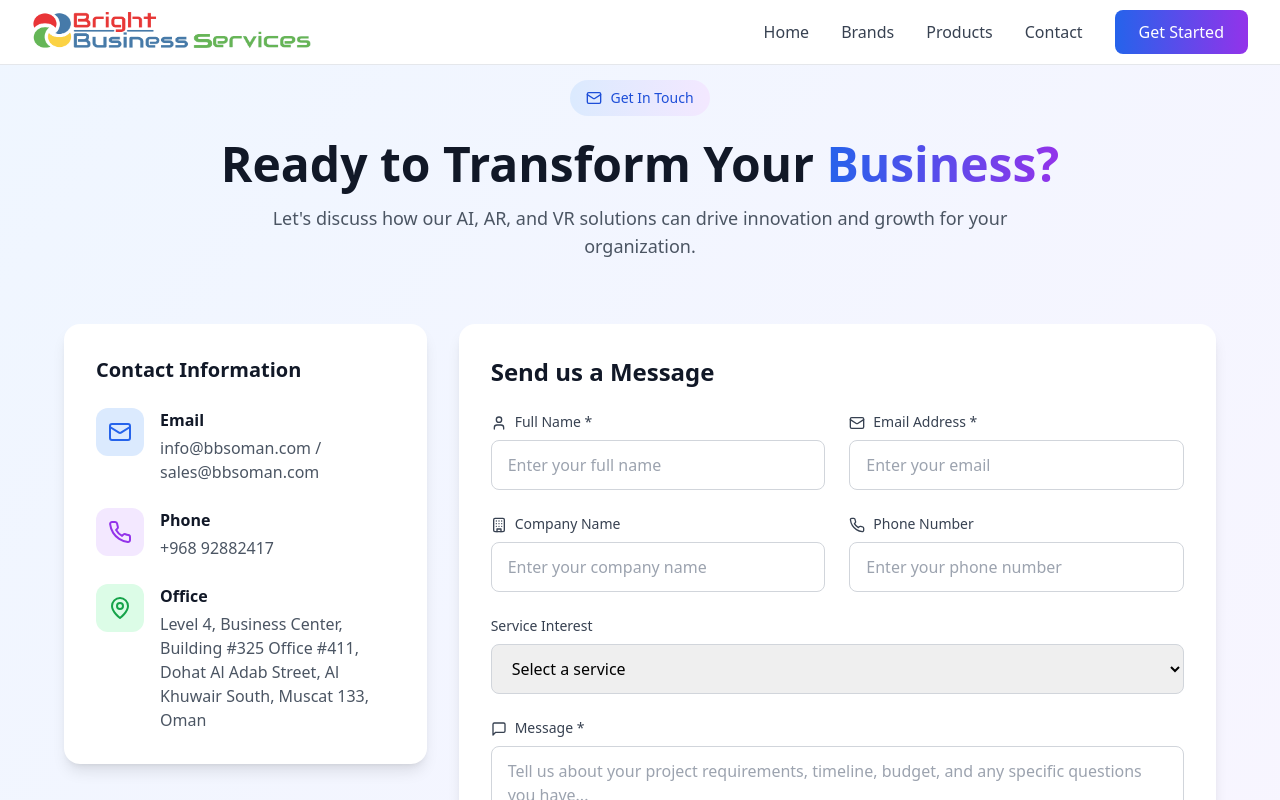
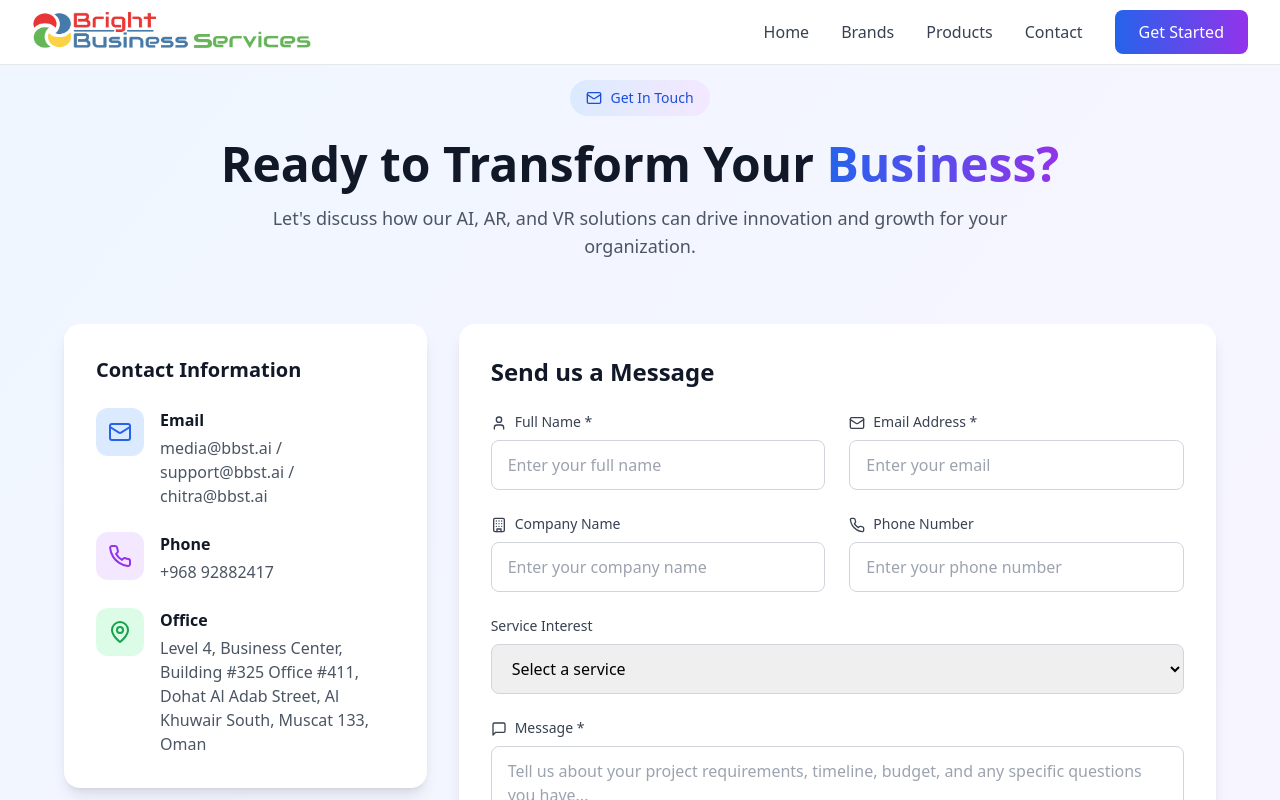
Before and after one commit to BBSoman/Website, a React (Vite) app: page /contact in a window 1280 px wide. Shown: the top 800 px of the page. Built offline with nearby package versions, Linux system fonts and the light colour scheme.

Commit message:
Update ContactPage.tsx

```diff
--- a/src/pages/ContactPage.tsx
+++ b/src/pages/ContactPage.tsx
@@ -165,7 +165,7 @@ const ContactPage: React.FC = () => {
                         Email
                       </h4>
                       <p className="text-gray-600">
-                        info@bbsoman.com / sales@bbsoman.com
+                         media@bbst.ai / support@bbst.ai / chitra@bbst.ai
                       </p>
                     </div>
                   </div>
```
